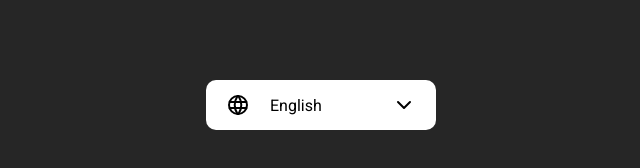
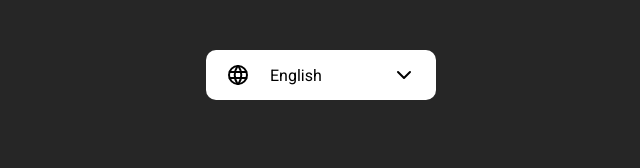
Before and after one commit to henrylin03/dropdown, a website built with webpack: page src/index.html in a window 1280 px wide. Shown: the whole page, without its empty margins (319-959 px from the left). Built offline with nearby package versions, Linux system fonts and the light colour scheme.

Commit message:
just add padding above language picker rather than trying to position

```diff
--- a/src/assets/styles/global.css
+++ b/src/assets/styles/global.css
@@ -34,8 +34,7 @@ ul {
 .language-picker {
   --width: 230px;
   --roundedness: 10px;
-  height: 80%;
-  margin: auto;
+  padding: 50px 0;
 }
 
 .language-picker .language-picker-btn {
```
